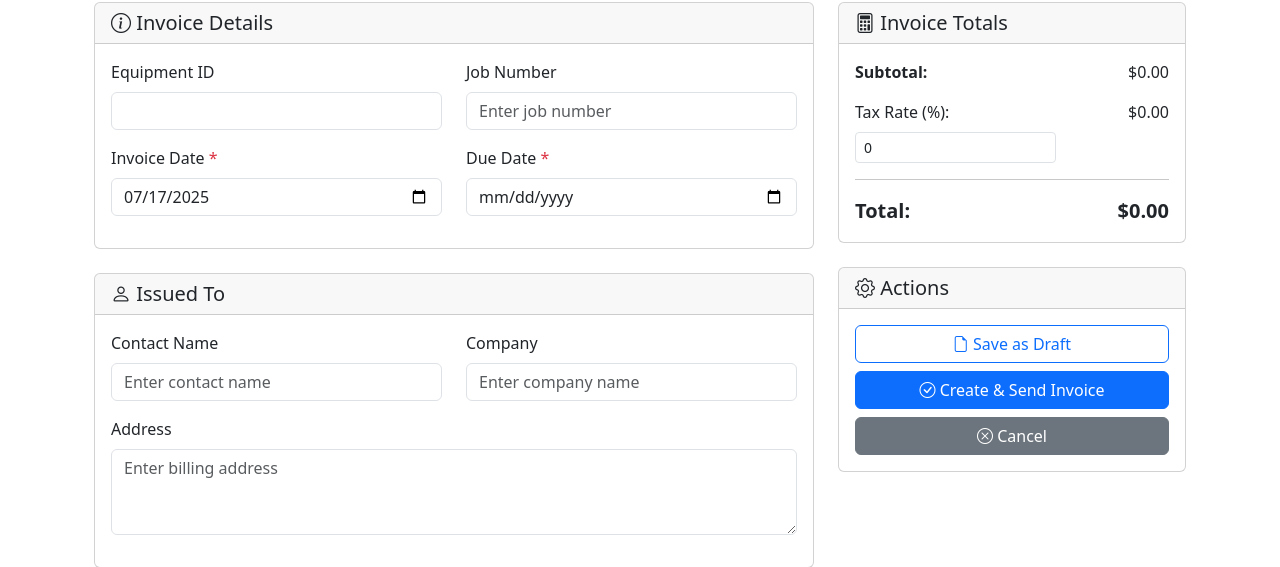
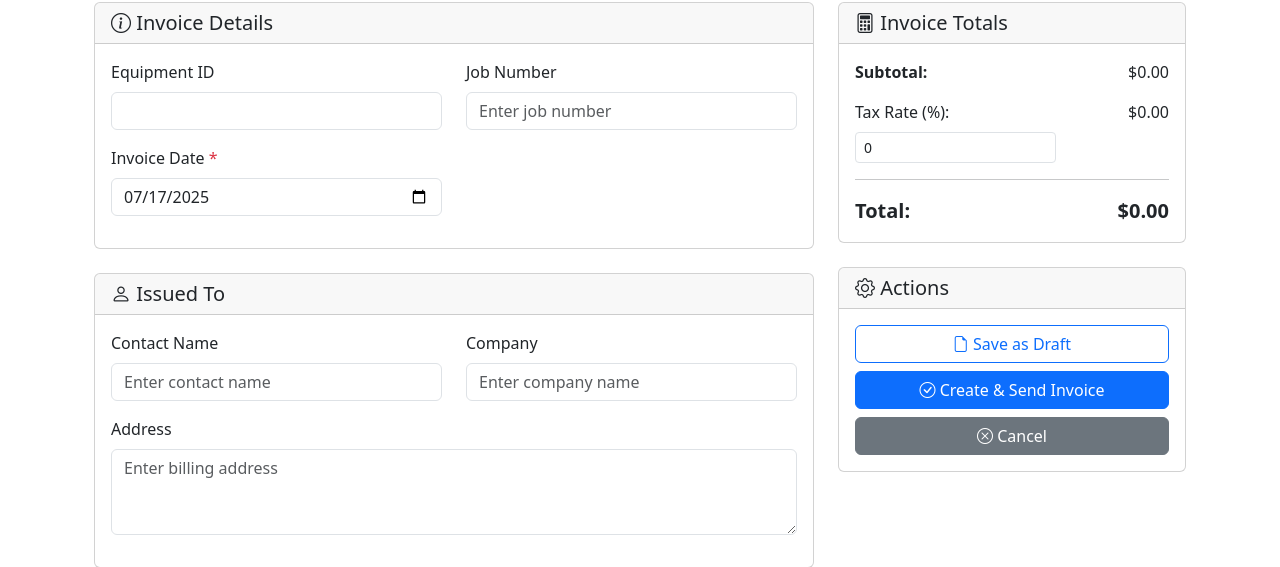
Before and after one commit to TheeNate/Invomanager, a Flask app: page /invoice/create/B/001 in a window 1280 px wide. Shown: the part 188-755 px from the top of the page. Run offline with Flask 3, Linux system fonts and the light colour scheme; the visitor is signed in with stand-in values (Sample User, id 1); a database or web service that is not in the repository returns one stand-in record (values such as "Sample title"); some libraries are stand-ins or nearby versions.

Commit message:
Streamline invoice creation by removing the unnecessary due date field
Removes the due_date field from invoice creation in app.py, database_postgres.py, pdf_export.py, create_invoice.html and view_invoice.html.

Replit-Commit-Author: Agent
Replit-Commit-Session-Id: 1489c3b0-7694-4fbd-bf95-32016f5ef802
Replit-Commit-Screenshot-Url: https://storage.googleapis.com/screenshot-production-us-central1/bd3f2cc9-e8bf-4c9d-8841-43123dc403e1/1489c3b0-7694-4fbd-bf95-32016f5ef802/GHtmtv8

```diff
--- a/app.py
+++ b/app.py
@@ -1094,7 +1094,6 @@ def save_invoice():
         equipment_id = request.form.get('equipment_id')
         job_number = request.form.get('job_number')
         invoice_date = request.form.get('invoice_date')
-        due_date = request.form.get('due_date')
         tax_rate = float(request.form.get('tax_rate', 0))
 
         # Issued to data
@@ -1114,7 +1113,7 @@ def save_invoice():
         # Create invoice
         invoice_id = db_manager.create_invoice(
             equipment_id, job_number, issued_to_data, pay_to_data,
-            invoice_date, due_date
+            invoice_date
         )
 
         # Add line items
--- a/database_postgres.py
+++ b/database_postgres.py
@@ -1093,9 +1093,9 @@ class DatabaseManager:
         finally:
             conn.close()
 
-    def create_invoice(self, equipment_id: str, job_number: str, issued_to_data: dict, pay_to_data: dict, invoice_date: str = None, due_date: str = None) -> int:
+    def create_invoice(self, equipment_id: str, job_number: str, issued_to_data: dict, pay_to_data: dict, invoice_date: str = None) -> int:
         """Create new invoice and return invoice_id"""
-        from datetime import datetime, timedelta
+        from datetime import datetime
 
         conn = self.connect()
         try:
@@ -1104,21 +1104,19 @@ class DatabaseManager:
             # Generate invoice number
             invoice_number = self.generate_invoice_number()
 
-            # Set dates if not provided
+            # Set date if not provided
             if not invoice_date:
                 invoice_date = datetime.now().date()
-            if not due_date:
-                due_date = datetime.now().date() + timedelta(days=30)
 
             cursor.execute("""
                 INSERT INTO Invoices (
-                    invoice_number, equipment_id, job_number, invoice_date, due_date,
+                    invoice_number, equipment_id, job_number, invoice_date,
                     issued_to_name, issued_to_company, issued_to_address,
                     pay_to_name, pay_to_company, pay_to_address
-                ) VALUES (%s, %s, %s, %s, %s, %s, %s, %s, %s, %s, %s)
+                ) VALUES (%s, %s, %s, %s, %s, %s, %s, %s, %s, %s)
                 RETURNING invoice_id
             """, (
-                invoice_number, equipment_id, job_number, invoice_date, due_date,
+                invoice_number, equipment_id, job_number, invoice_date,
                 issued_to_data.get('name'), issued_to_data.get('company'), issued_to_data.get('address'),
                 pay_to_data.get('name'), pay_to_data.get('company'), pay_to_data.get('address')
             ))
--- a/pdf_export.py
+++ b/pdf_export.py
@@ -377,7 +377,6 @@ def generate_invoice_pdf(invoice: Dict) -> io.BytesIO:
     header_data = [
         ["Invoice Number:", invoice.get('invoice_number', 'N/A')],
         ["Invoice Date:", invoice.get('invoice_date', date.today()).strftime('%B %d, %Y') if invoice.get('invoice_date') else 'N/A'],
-        ["Due Date:", invoice.get('due_date', '').strftime('%B %d, %Y') if invoice.get('due_date') else 'N/A'],
         ["Status:", invoice.get('status', 'DRAFT')]
     ]
 
--- a/templates/create_invoice.html
+++ b/templates/create_invoice.html
@@ -47,12 +47,7 @@
                                                    value="{{ today }}" required>
                                         </div>
                                     </div>
-                                    <div class="col-md-6">
-                                        <div class="mb-3">
-                                            <label for="due_date" class="form-label">Due Date <span class="text-danger">*</span></label>
-                                            <input type="date" class="form-control" id="due_date" name="due_date" required>
-                                        </div>
-                                    </div>
+
                                 </div>
                             </div>
                         </div>
--- a/templates/view_invoice.html
+++ b/templates/view_invoice.html
@@ -71,7 +71,6 @@
                                 </span>
                             </div>
                             <p class="mb-1"><strong>Invoice Date:</strong> {{ invoice.invoice_date.strftime('%B %d, %Y') if invoice.invoice_date else 'N/A' }}</p>
-                            <p class="mb-1"><strong>Due Date:</strong> {{ invoice.due_date.strftime('%B %d, %Y') if invoice.due_date else 'N/A' }}</p>
                             {% if invoice.job_number %}
                             <p class="mb-0"><strong>Job Number:</strong> {{ invoice.job_number }}</p>
                             {% endif %}
```
Also changed, not shown: replit.md (+1 -0 lines).
